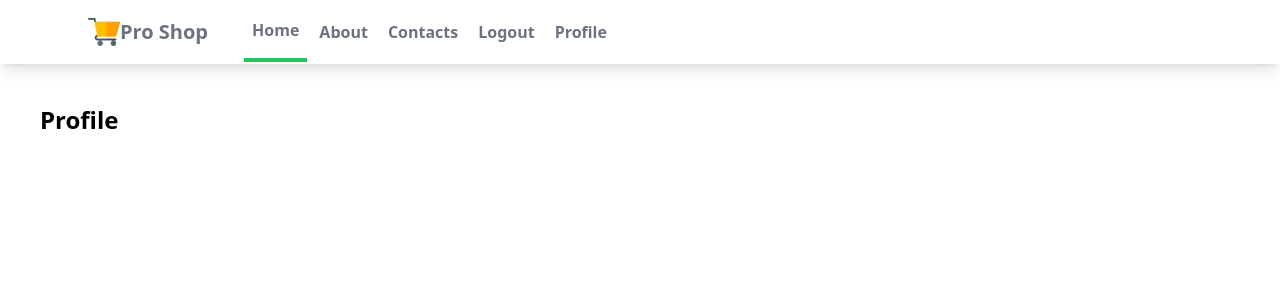
After one commit to DmitriiFromSyberia/yt_django4_0_to_pro, a Django app: page /users/profile/ in a window 1280 px wide. The commit adds this page. Shown: the top 300 px of the page. Run offline with Django 5.2, Linux system fonts and the light colour scheme; a user stored in the database is signed in; style sheets or scripts are compiled from the project's sources.

Commit message:
login, logout2

```diff
--- a/mysite/myapp/templates/myapp/navbar.html
+++ b/mysite/myapp/templates/myapp/navbar.html
@@ -4,16 +4,22 @@
     <div class="flex justify-between">
       <div class="flex space-x-7">
         <div>
-          <a href="#" class="flex  items-center px-2 py-4">
+          <a href="{% url 'myapp:index'%}" class="flex  items-center px-2 py-4">
             <img class="h-8 w-8" src="{% static 'myapp/images/shop.png' %}" alt="logo" />
             <span class="text-gray-500 font-semibold text-xl"> Pro Shop </span>
           </a><!--/.flex items-center px-2 pu-4-->
         </div>
         <div class="items-center flex space-x-1">
-          <a href="#" class="py-4 px-2 text-gray-500 font-semibold border-b-4 border-green-500">Home</a>
+          <a href="{% url 'myapp:index'%}"
+            class="py-4 px-2 text-gray-500 font-semibold border-b-4 border-green-500">Home</a>
           <a href="#" class="py-4 px-2 text-gray-500 font-semibold">About</a>
           <a href="#" class="py-4 px-2 text-gray-500 font-semibold">Contacts</a>
-          <a href="#" class="py-4 px-2 text-gray-500 font-semibold">Place</a>
+          {% if user.is_authenticated %}
+          <a class="py-4 px-2 text-gray-500 font-semibold" href="{% url 'users:logout' %}">Logout</a>
+          <a class="py-4 px-2 text-gray-500 font-semibold" href="{% url 'users:profile' %}">Profile</a>
+          {% else %}
+          <a class="py-4 px-2 text-gray-500 font-semibold" href="{% url 'users:login' %}">Login</a>
+          {% endif %}
         </div>
       </div>
     </div>
--- a/mysite/myapp/views.py
+++ b/mysite/myapp/views.py
@@ -35,11 +35,12 @@ def update_item(request, my_id):
         item.name = request.POST.get("name")
         item.price = request.POST.get("price")
         item.description = request.POST.get("description")
-        item.image = request.FILES.get('upload', item.image)
+        item.image = request.FILES.get("upload", item.image)
         item.save()
         return redirect("/myapp/")
     context = {"item": item}
     return render(request, "myapp/updateitem.html", context)
+
 
 def delete_item(request, my_id):
     item = Product.objects.get(id=my_id)
@@ -49,5 +50,6 @@ def delete_item(request, my_id):
     context = {"item": item}
     return render(request, "myapp/deleteitem.html", context)
 
+
 # def contacts (request):
 #     return render(request,'myapp/contacts.html')
--- /dev/null
+++ b/mysite/users/templates/users/profile.html
@@ -0,0 +1,6 @@
+{% extends "myapp/base.html" %}
+
+{% block content %}
+<h1 class="text-2xl m-10 font-bold">Profile</h1>
+
+{% endblock content %}
--- a/mysite/users/urls.py
+++ b/mysite/users/urls.py
@@ -3,7 +3,7 @@ from django.contrib.auth.views import LoginView, LogoutView
 
 # from .views import register
 
-from .views import register, logout_view
+from .views import register, logout_view, profile
 
 # from django.contrib.auth import logout
 
@@ -25,4 +25,5 @@ urlpatterns = [
     #     name="logout",
     # ),
     path("logout/", logout_view, name="logout"),  # Временное решение
+    path("profile/", profile, name="profile"),
 ]
--- a/mysite/users/views.py
+++ b/mysite/users/views.py
@@ -3,6 +3,7 @@ from django.contrib.auth import login, logout
 from .forms import NewUserForm
 
 from django.http import HttpResponse
+from django.contrib.auth.decorators import login_required
 
 
 def register(request):
@@ -30,3 +31,8 @@ def logout_view(request):
     # else:
     #     # Ваш код для обработки других методов (например, POST)
     #     return HttpResponse("Метод не разрешен для данного URL")
+
+
+@login_required
+def profile(request):
+    return render(request, "users/profile.html")
```
Also changed, not shown: mysite/db.sqlite3.
